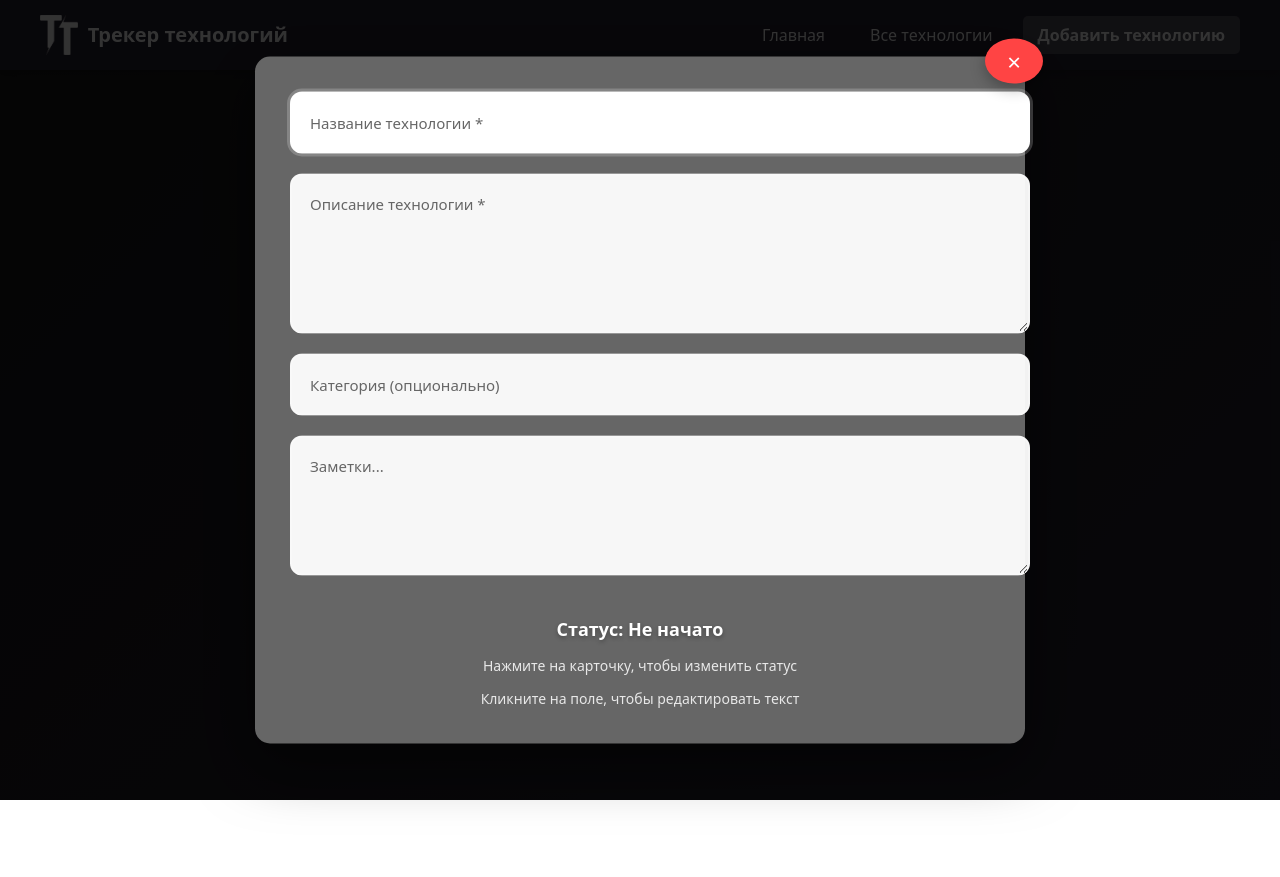
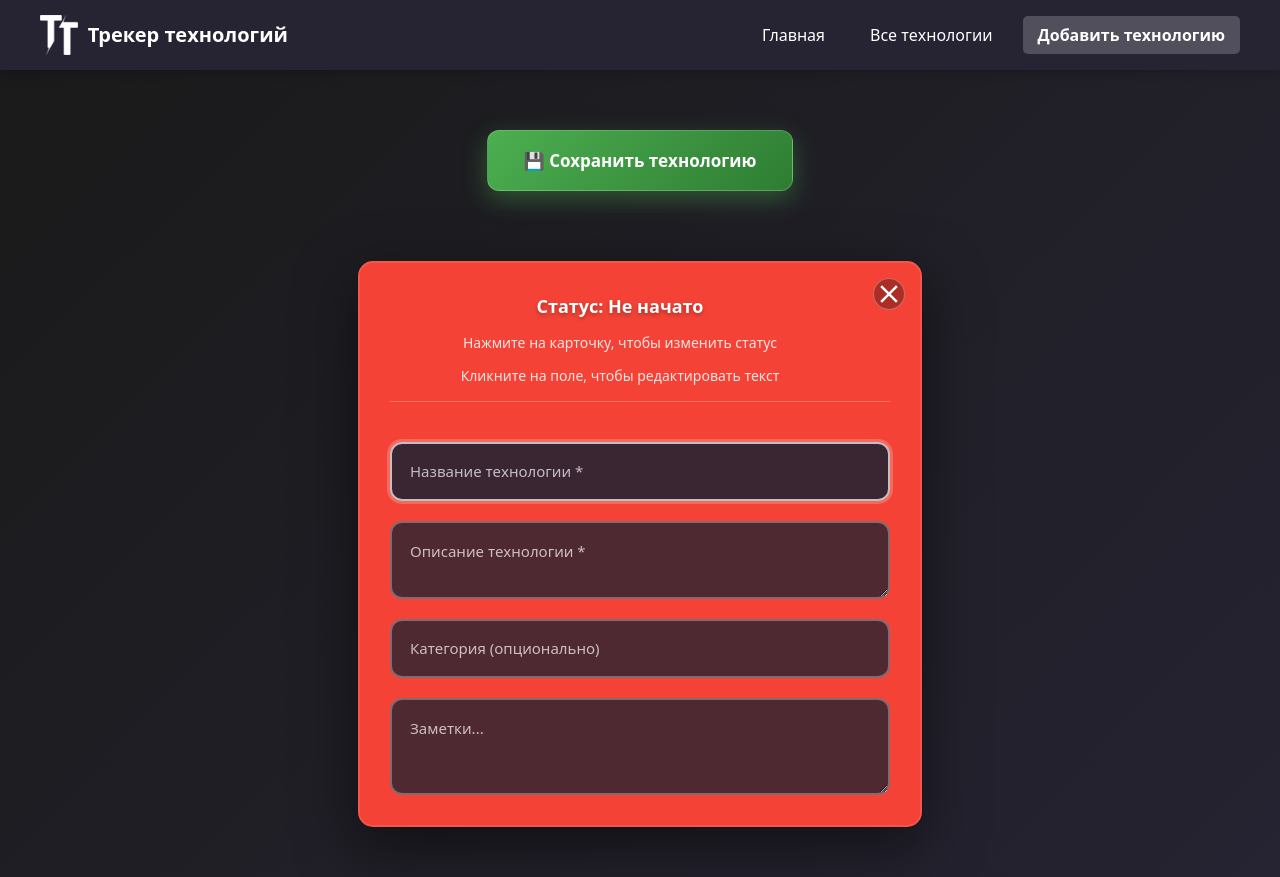
Before and after one commit to HEGATNB/REACT-WEBSITE, a React (Vite) app in the folder Card-creator/: page /add-technology in a window 1280 px wide. Both pictures are taken after a click on the button "+ Создать новую технологию". Before the commit the page ends 800 px from the top, so only its background shows below. Built offline with nearby package versions, Linux system fonts and the light colour scheme.

Commit message:
Исправлен дизайн и логика добавления технологий

```diff
--- a/Card-creator/src/App.tsx
+++ b/Card-creator/src/App.tsx
@@ -15,7 +15,8 @@ function App() {
     updateNotes,
     markAllDone,
     resetAllStatuses,
-    exportData
+    exportData,
+    setTechnologies // Добавлено
   } = useTechnologies();
 
   const [currentFilter, setCurrentFilter] = useState<string>('all');
@@ -146,7 +147,7 @@ function App() {
           <Route path="/add-technology" element={
             <AddTechnology
               technologies={technologies}
-              setTechnologies={useTechnologies().setTechnologies}
+              setTechnologies={setTechnologies}
             />
           } />
         </Routes>
--- a/Card-creator/src/pages/AddTechnology.css
+++ b/Card-creator/src/pages/AddTechnology.css
@@ -1,11 +1,11 @@
-/* AddTechnology.css - ИСПРАВЛЕННЫЙ */
+/* AddTechnology.css */
 .add-technology-page {
   min-height: calc(100vh - 80px); /* Высота минус навигация */
   background: linear-gradient(135deg, #1a1a1a 0%, #262332 100%);
   display: flex;
   flex-direction: column;
   align-items: center;
-  justify-content: center;
+  justify-content: flex-start; /* Изменено с center на flex-start */
   padding: 20px;
   box-sizing: border-box;
   width: 100%;
@@ -17,7 +17,7 @@
   display: flex;
   flex-direction: column;
   align-items: center;
-  justify-content: center;
+  justify-content: flex-start; /* Изменено с center на flex-start */
   min-height: 100%;
   position: relative;
 }
@@ -28,22 +28,27 @@
   align-items: center;
   width: 100%;
   padding: 20px;
-  margin: auto;
+  margin: 20px 0; /* Добавлен отступ */
+  z-index: 2;
+  position: relative;
 }
 
 .add-tech-button {
-  padding: 25px 50px;
-  font-size: 22px;
+  padding: 18px 36px;
+  background: rgba(255, 255, 255, 0.1);
+  backdrop-filter: blur(10px);
+  color: white;
+  text-decoration: none;
+  border-radius: 12px;
   font-weight: 600;
-  background: linear-gradient(135deg, #667eea 0%, #764ba2 100%);
-  color: white;
-  border: none;
-  border-radius: 15px;
+  font-size: 17px;
+  transition: all 0.3s ease;
+  border: 1px solid rgba(255, 255, 255, 0.2);
+  min-width: 280px;
+  text-align: center;
   cursor: pointer;
-  transition: all 0.3s ease;
-  box-shadow: 0 8px 25px rgba(102, 126, 234, 0.4);
-  min-width: 450px;
-  text-align: center;
+  position: relative;
+  z-index: 3;
 }
 
 .add-tech-button.save-mode {
@@ -64,31 +69,25 @@
   transform: translateY(-2px);
 }
 
-/* Modal overlay */
+/* Убираем темный фон модального окна */
 .modal-overlay-tech {
-  position: fixed;
+  display: none;
+}
+
+/* Карточка для редактирования - теперь часть потока */
+.tech-card-editor {
+  position: relative; /* Изменено с fixed на relative */
   top: 0;
   left: 0;
-  right: 0;
-  bottom: 0;
-  background-color: rgba(0, 0, 0, 0.8);
-  z-index: 1000;
-  animation: fadeIn 0.3s ease;
-}
-
-/* Карточка для редактирования */
-.tech-card-editor {
-  position: fixed;
-  top: 50%;
-  left: 50%;
-  transform: translate(-50%, -50%);
-  width: 70%;
-  max-width: 700px;
-  min-height: 500px;
-  padding: 35px;
+  transform: none; /* Убираем transform */
+  margin: 30px auto;
+  width: 90%;
+  max-width: 500px; /* Уменьшена максимальная ширина */
+  min-height: 450px; /* Увеличена минимальная высота */
+  padding: 30px;
   border-radius: 15px;
   box-shadow: 0 20px 60px rgba(0, 0, 0, 0.5);
-  z-index: 1001;
+  z-index: 1;
   display: flex;
   flex-direction: column;
   gap: 25px;
@@ -96,6 +95,33 @@
   cursor: pointer;
   user-select: none;
   transition: background-color 0.3s ease;
+  border: 2px solid rgba(255, 255, 255, 0.1);
+}
+
+.card-close-button {
+  position: absolute;
+  top: 15px;
+  right: 15px;
+  width: 32px;
+  height: 32px;
+  border-radius: 50%;
+  background: rgba(0, 0, 0, 0.3);
+  border: 1px solid rgba(255, 255, 255, 0.3);
+  color: white;
+  font-size: 30px;
+  display: flex;
+  align-items: center;
+  justify-content: center;
+  cursor: pointer;
+  z-index: 10;
+  transition: all 0.3s ease;
+  padding: 0;
+}
+
+.card-close-button:hover {
+  background: rgba(0, 0, 0, 0.5);
+  transform: scale(1.1);
+  border-color: rgba(255, 255, 255, 0.5);
 }
 
 .card-inputs {
@@ -109,16 +135,25 @@
 .card-description-input,
 .card-category-input,
 .card-notes-input {
-  width: 100%;
+  width: 100%; /* Изменено с 90% на 100% */
   padding: 18px;
   border-radius: 12px;
   border: 2px solid rgba(255, 255, 255, 0.3);
   background-color: rgba(255, 255, 255, 0.95);
-  color: #000;
+  color: white; /* Исправлено: font-color на color */
   font-family: inherit;
-  font-size: 16px;
+  font-size: 14px;
   transition: border-color 0.3s, box-shadow 0.3s;
   cursor: text;
+  box-sizing: border-box;
+}
+
+.card-title-input::placeholder,
+.card-description-input::placeholder,
+.card-category-input::placeholder,
+.card-notes-input::placeholder {
+  color: rgba(255, 255, 255, 0.7);
+  font-size: 15px;
 }
 
 .card-title-input:focus,
@@ -126,37 +161,43 @@
 .card-category-input:focus,
 .card-notes-input:focus {
   outline: none;
+  color: white;
   border-color: rgba(255, 255, 255, 0.7);
   box-shadow: 0 0 0 3px rgba(255, 255, 255, 0.2);
-  background-color: white;
+  background-color: rgba(38, 35, 50, 0.9);
 }
 
-.card-title-input::placeholder,
-.card-description-input::placeholder,
-.card-category-input::placeholder,
-.card-notes-input::placeholder {
-  color: #666;
-  font-size: 15px;
+/* Установка фона для всех полей ввода */
+.card-title-input,
+.card-description-input,
+.card-category-input,
+.card-notes-input {
+  background-color: rgba(38, 35, 50, 0.8);
 }
 
 .card-description-input,
 .card-notes-input {
   resize: vertical;
-  min-height: 120px;
-  font-size: 15px;
+  min-height: 70px;
+  font-size: 14px;
+  border-radius: 12px;
 }
 
 .card-notes-input {
-  min-height: 100px;
+  min-height: 80px;
 }
 
-/* Секция статуса */
+/* Статус перенесен вверх */
 .card-status-info {
   display: flex;
   flex-direction: column;
   align-items: center;
   gap: 12px;
-  margin-top: 15px;
+  margin-bottom: 15px;
+  margin-top: 0;
+  padding-bottom: 15px;
+  border-bottom: 1px solid rgba(255, 255, 255, 0.2);
+  padding-right: 40px; /* Отступ для кнопки закрытия */
 }
 
 .status-text {
@@ -173,47 +214,20 @@
   line-height: 1.5;
 }
 
-/* Кнопка закрытия */
-.card-close-button {
-  position: absolute;
-  top: -18px;
-  right: -18px;
-  width: 45px;
-  height: 45px;
-  border-radius: 50%;
-  background: #ff4444;
-  color: white;
-  border: none;
-  font-size: 24px;
-  cursor: pointer;
-  display: flex;
-  align-items: center;
-  justify-content: center;
-  box-shadow: 0 5px 15px rgba(0, 0, 0, 0.3);
-  transition: all 0.3s;
-  z-index: 1002;
-}
-
-.card-close-button:hover {
-  background: #ff0000;
-  transform: scale(1.1);
-  box-shadow: 0 7px 20px rgba(0, 0, 0, 0.4);
-}
-
-/* Анимации */
 @keyframes fadeIn {
   from { opacity: 0; }
   to { opacity: 1; }
 }
 
+/* Изменена анимация slideUp */
 @keyframes slideUp {
   from {
     opacity: 0;
-    transform: translate(-50%, -40%) scale(0.9);
+    transform: translateY(20px);
   }
   to {
     opacity: 1;
-    transform: translate(-50%, -50%) scale(1);
+    transform: translateY(0);
   }
 }
 
@@ -221,7 +235,7 @@
 @media (max-width: 1024px) {
   .tech-card-editor {
     width: 80%;
-    max-width: 600px;
+    max-width: 500px;
     min-height: 450px;
     padding: 30px;
   }
@@ -242,17 +256,9 @@
 
   .tech-card-editor {
     width: 90%;
-    max-width: 500px;
+    max-width: 450px;
     padding: 25px;
-    min-height: 400px;
-  }
-
-  .card-close-button {
-    top: -15px;
-    right: -15px;
-    width: 40px;
-    height: 40px;
-    font-size: 22px;
+    min-height: 420px;
   }
 
   .card-title-input,
@@ -261,6 +267,14 @@
   .card-notes-input {
     padding: 16px;
     font-size: 15px;
+  }
+
+  .card-close-button {
+    top: 10px;
+    right: 10px;
+    width: 28px;
+    height: 28px;
+    font-size: 16px;
   }
 }
 
@@ -275,7 +289,7 @@
     width: 95%;
     max-width: 350px;
     padding: 20px;
-    min-height: 380px;
+    min-height: 400px;
     gap: 20px;
   }
 
@@ -287,29 +301,41 @@
     font-size: 14px;
   }
 
-  .card-description-input,
+  .card-description-input {
+    min-height: 90px;
+  }
+
   .card-notes-input {
-    min-height: 100px;
+    min-height: 80px;
   }
 
   .status-text {
     font-size: 16px;
   }
-}
 
-/* Эффект пульсации для кнопки */
-@keyframes pulse {
-  0% {
-    box-shadow: 0 8px 25px rgba(102, 126, 234, 0.4);
+  .card-hint {
+    font-size: 13px;
   }
-  50% {
-    box-shadow: 0 8px 25px rgba(102, 126, 234, 0.6);
-  }
-  100% {
-    box-shadow: 0 8px 25px rgba(102, 126, 234, 0.4);
+
+  .card-close-button {
+    top: 8px;
+    right: 8px;
+    width: 26px;
+    height: 26px;
+    font-size: 15px;
   }
 }
 
-.add-tech-button:not(.save-mode) {
-  animation: pulse 2s infinite;
+@media (max-width: 360px) {
+  .add-tech-button {
+    min-width: 260px;
+    padding: 16px 30px;
+    font-size: 15px;
+  }
+
+  .tech-card-editor {
+    width: 98%;
+    padding: 15px;
+    min-height: 380px;
+  }
 }
--- a/Card-creator/src/pages/AddTechnology.tsx
+++ b/Card-creator/src/pages/AddTechnology.tsx
@@ -1,5 +1,6 @@
-import { useState, useRef, useEffect } from 'react';
+import { useState, useRef } from 'react';
 import { useNavigate } from 'react-router-dom';
+import { IoMdClose } from "react-icons/io";
 import './AddTechnology.css';
 
 interface Technology {
@@ -13,14 +14,13 @@ interface Technology {
 
 interface AddTechnologyProps {
   technologies: Technology[];
-  setTechnologies: (techs: Technology[]) => void;
+  setTechnologies: (tech: Technology[]) => void;
 }
 
 function AddTechnology({ technologies, setTechnologies }: AddTechnologyProps) {
   const navigate = useNavigate();
   const [isCardVisible, setIsCardVisible] = useState(false);
   const [newTechnology, setNewTechnology] = useState({
-    id: Date.now(),
     title: '',
     description: '',
     status: 'not-started' as const,
@@ -35,7 +35,6 @@ function AddTechnology({ technologies, setTechnologies }: AddTechnologyProps) {
     if (!isCardVisible) {
       setIsCardVisible(true);
       setNewTechnology({
-        id: Date.now(),
         title: '',
         description: '',
         status: 'not-started',
@@ -45,10 +44,6 @@ function AddTechnology({ technologies, setTechnologies }: AddTechnologyProps) {
     } else {
       handleSaveNewTechnology();
     }
-  };
-
-  const handleCloseCard = () => {
-    setIsCardVisible(false);
   };
 
   const handleSaveNewTechnology = () => {
@@ -62,23 +57,56 @@ function AddTechnology({ technologies, setTechnologies }: AddTechnologyProps) {
       return;
     }
 
-    const techWithId = {
+    // Генерируем новый ID (максимальный существующий + 1)
+    const maxId = technologies.length > 0
+      ? Math.max(...technologies.map(t => t.id))
+      : 0;
+
+    const techWithId: Technology = {
       ...newTechnology,
-      id: technologies.length > 0 ? Math.max(...technologies.map(t => t.id)) + 1 : 1
+      id: maxId + 1
     };
 
+    // Обновляем состояние глобальных технологий
     const updatedTechnologies = [...technologies, techWithId];
     setTechnologies(updatedTechnologies);
+
+    // Сохраняем в localStorage
     localStorage.setItem('techTrackerData', JSON.stringify(updatedTechnologies));
 
     alert(`Технология "${techWithId.title}" успешно добавлена!`);
 
-    setTimeout(() => {
+    // Сбрасываем форму и закрываем карточку
+    setNewTechnology({
+      title: '',
+      description: '',
+      status: 'not-started',
+      notes: '',
+      category: ''
+    });
+    setIsCardVisible(false);
+
+    // Навигация на главную страницу
     navigate('/');
-    }, 1000);
   };
 
-  const handleCardClick = () => {
+  const handleCardClick = (e: React.MouseEvent) => {
+    // Проверяем, был ли клик на кнопке закрытия
+    if ((e.target as HTMLElement).closest('.card-close-button')) {
+      return;
+    }
+
+    // Проверяем, был ли клик на поле ввода
+    if (
+      (e.target as HTMLElement).tagName === 'INPUT' ||
+      (e.target as HTMLElement).tagName === 'TEXTAREA' ||
+      (e.target as HTMLElement).closest('input') ||
+      (e.target as HTMLElement).closest('textarea')
+    ) {
+      return;
+    }
+
+    // Меняем статус при клике на карточку
     const statusOrder: Array<'not-started' | 'in-progress' | 'completed'> = ['not-started', 'in-progress', 'completed'];
     const currentIndex = statusOrder.indexOf(newTechnology.status);
     const nextIndex = (currentIndex + 1) % statusOrder.length;
@@ -89,60 +117,16 @@ function AddTechnology({ technologies, setTechnologies }: AddTechnologyProps) {
     }));
   };
 
-  const handleNotesChange = (notes: string) => {
-    setNewTechnology(prev => ({
-      ...prev,
-      notes
-    }));
+  const handleCloseCard = () => {
+    setIsCardVisible(false);
   };
-
-  const handleTitleChange = (value: string) => {
-    setNewTechnology(prev => ({
-      ...prev,
-      title: value
-    }));
-  };
-
-  const handleDescriptionChange = (value: string) => {
-    setNewTechnology(prev => ({
-      ...prev,
-      description: value
-    }));
-  };
-
-  const handleCategoryChange = (value: string) => {
-    setNewTechnology(prev => ({
-      ...prev,
-      category: value
-    }));
-  };
-
-  useEffect(() => {
-    const handleClickOutside = (event: MouseEvent) => {
-      if (isCardVisible &&
-          cardRef.current &&
-          !cardRef.current.contains(event.target as Node) &&
-          addButtonRef.current &&
-          !addButtonRef.current.contains(event.target as Node)) {
-        setIsCardVisible(false);
-      }
-    };
-
-    if (isCardVisible) {
-      document.addEventListener('mousedown', handleClickOutside);
-    }
-
-    return () => {
-      document.removeEventListener('mousedown', handleClickOutside);
-    };
-  }, [isCardVisible]);
 
   const getStatusColor = () => {
     switch (newTechnology.status) {
       case 'completed': return '#4caf50';
       case 'in-progress': return '#ff9800';
-      case 'not-started': return '#666';
-      default: return '#666';
+      case 'not-started': return '#f44336';
+      default: return '#f44336';
     }
   };
 
@@ -167,58 +151,24 @@ function AddTechnology({ technologies, setTechnologies }: AddTechnologyProps) {
             {isCardVisible ? '💾 Сохранить технологию' : '+ Создать новую технологию'}
           </button>
         </div>
+
         {isCardVisible && (
-          <>
-            <div
-              className="modal-overlay-tech"
-              onClick={handleCloseCard}
-            />
           <div
             ref={cardRef}
             className="tech-card-editor"
             style={{ backgroundColor: getStatusColor() }}
-              onClick={(e) => {
-                const target = e.target as HTMLElement;
-                if (target.tagName === 'INPUT' || target.tagName === 'TEXTAREA' || target.closest('input') || target.closest('textarea')) {
-                  return;
-                }
-                handleCardClick();
-              }}
+            onClick={handleCardClick}
           >
-              <div className="card-inputs" onClick={(e) => e.stopPropagation()}>
-                <input
-                  type="text"
-                  placeholder="Название технологии *"
-                  value={newTechnology.title}
-                  onChange={(e) => handleTitleChange(e.target.value)}
-                  className="card-title-input"
-                  autoFocus
-                />
+            {/* Кнопка закрытия */}
+            <button
+              className="card-close-button"
+              onClick={handleCloseCard}
+              aria-label="Закрыть"
+            >
+              <IoMdClose />
+            </button>
 
-                <textarea
-                  placeholder="Описание технологии *"
-                  value={newTechnology.description}
-                  onChange={(e) => handleDescriptionChange(e.target.value)}
-                  className="card-description-input"
-                />
-
-                <input
-                  type="text"
-                  placeholder="Категория (опционально)"
-                  value={newTechnology.category || ''}
-                  onChange={(e) => handleCategoryChange(e.target.value)}
-                  className="card-category-input"
-                />
-
-                <textarea
-                  placeholder="Заметки..."
-                  value={newTechnology.notes}
-                  onChange={(e) => handleNotesChange(e.target.value)}
-                  className="card-notes-input"
-                  rows={3}
-                />
-              </div>
-
+            {/* Статус перенесен вверх */}
             <div className="card-status-info">
               <div className="status-text">
                 Статус: {getStatusText()}
@@ -231,14 +181,40 @@ function AddTechnology({ technologies, setTechnologies }: AddTechnologyProps) {
               </div>
             </div>
 
-              <button
-                onClick={handleCloseCard}
-                className="card-close-button"
-              >
-                ×
-              </button>
+            <div className="card-inputs" onClick={(e) => e.stopPropagation()}>
+              <input
+                type="text"
+                placeholder="Название технологии *"
+                value={newTechnology.title}
+                onChange={(e) => setNewTechnology(prev => ({...prev, title: e.target.value}))}
+                className="card-title-input"
+                autoFocus
+              />
+
+              <textarea
+                placeholder="Описание технологии *"
+                value={newTechnology.description}
+                onChange={(e) => setNewTechnology(prev => ({...prev, description: e.target.value}))}
+                className="card-description-input"
+              />
+
+              <input
+                type="text"
+                placeholder="Категория (опционально)"
+                value={newTechnology.category}
+                onChange={(e) => setNewTechnology(prev => ({...prev, category: e.target.value}))}
+                className="card-category-input"
+              />
+
+              <textarea
+                placeholder="Заметки..."
+                value={newTechnology.notes}
+                onChange={(e) => setNewTechnology(prev => ({...prev, notes: e.target.value}))}
+                className="card-notes-input"
+                rows={3}
+              />
             </div>
-          </>
+          </div>
         )}
       </div>
     </div>
```
Also changed, not shown: Card-creator/src/pages/TechnologyList.css (+0 -10 lines). Lines whose indentation alone changed are shown as unchanged.
